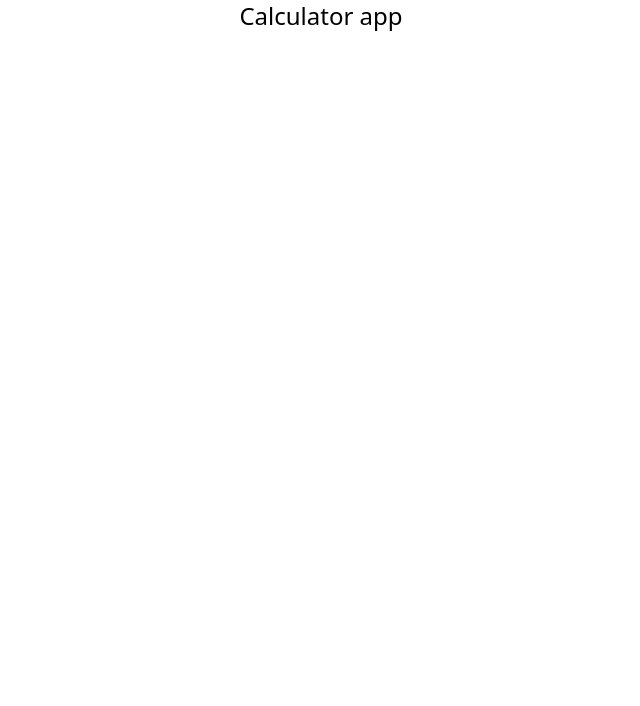
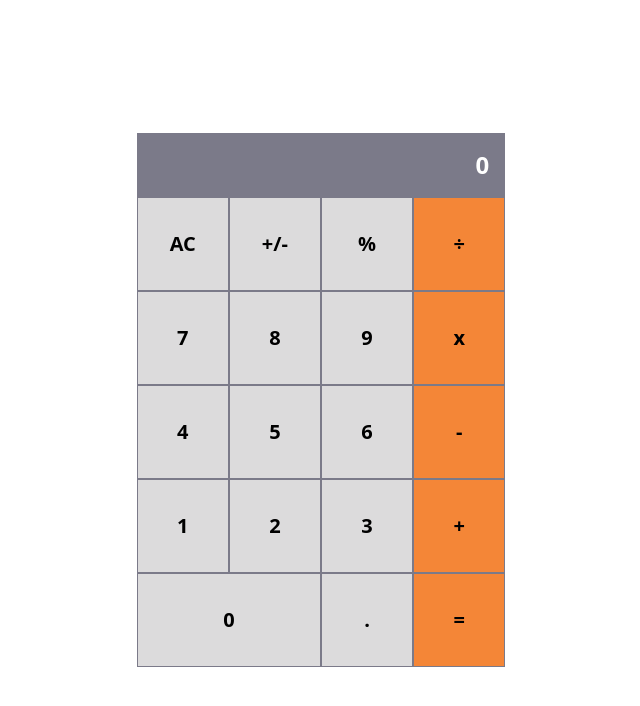
Before and after one commit to Fidesnoella/calculator-app, a React (Vite) app: page / in a window 1280 px wide. Shown: the top 706 px of the page, without its empty margins (319-959 px from the left). Built offline with nearby package versions, Linux system fonts and the light colour scheme.

Commit message:
feat: create calculator app

```diff
--- a/index.html
+++ b/index.html
@@ -4,7 +4,7 @@
     <meta charset="UTF-8" />
     <link rel="icon" type="image/svg+xml" href="/vite.svg" />
     <meta name="viewport" content="width=device-width, initial-scale=1.0" />
-    <title>Calaculator</title>
+    <title>Calculator</title>
   </head>
   <body>
     <div id="root"></div>
--- a/src/App.jsx
+++ b/src/App.jsx
@@ -1,7 +1,81 @@
+import { useState } from "react"
+import Button from "./Button";
+
 export default function App() {
+  const [currentValue, setCurrentValue] = useState(0)
+  const [previousValue, setPreviousValue] = useState(0)
+  const [operator, setOperator] = useState(null)
+
+
+  function handleClick(number) {
+    if (operator === null) {
+      setCurrentValue(prevValue => prevValue + number);
+    } else {
+      setPreviousValue(currentValue);
+      setCurrentValue(number);
+    }
+  }
+
+  function handleOperator(newOperator) {
+    setOperator(newOperator)
+  }
+
+  function handleChangeSign() {
+    return currentValue * -1
+  }
+
+  function handleEqual() {
+    let result = 0;
+    switch (operator) {
+      case '+':
+        result = Number(previousValue) + Number(currentValue);
+        break;
+      case '-':
+        result = Number(previousValue) - Number(currentValue);
+        break;
+      case '*':
+        result = Number(previousValue) * Number(currentValue);
+        break;
+      case '/':
+        result = Number(previousValue) / Number(currentValue);
+        break;
+      case '%':
+        result = Number(previousValue) % Number(currentValue);
+        break;
+      default:
+        result = Number(currentValue);
+        break;
+    }
+    setCurrentValue(result);
+    setOperator(null);
+    setPreviousValue(0);
+  }
+
+
   return (
-    <div>
-      <p className="text-2xl text-center">Calculator app</p>
-    </div>
+    <main className="h-screen mx-auto container flex flex-col items-center justify-center">
+      <div className="grid grid-cols-4 text-center cursor-pointer">
+        <div className="bg-[#7b7a89] text-white w-full text-2xl p-4 font-bold flex col-span-4 justify-end">{currentValue}</div>
+        <Button handleClick={() => setCurrentValue(0)} style="text-lg">AC</Button>
+        <Button handleClick={() => setCurrentValue(handleChangeSign)}>+/-</Button>
+        <Button handleClick={() => handleOperator('%')}>%</Button>
+        <Button handleClick={() => handleOperator('/')} style="bg-[#f48637]">÷</Button>
+        <Button handleClick={() => handleClick(7)}>7</Button>
+        <Button handleClick={() => handleClick(8)}>8</Button>
+        <Button handleClick={() => handleClick(9)}>9</Button>
+        <Button handleClick={() => handleOperator('*')} style="bg-[#f48637] text-lg">x</Button>
+        <Button handleClick={() => handleClick(4)}>4</Button>
+        <Button handleClick={() => handleClick(5)}>5</Button>
+        <Button handleClick={() => handleClick(6)}>6</Button>
+        <Button handleClick={() => handleOperator('-')} style="bg-[#f48637] text-3xl">-</Button>
+        <Button handleClick={() => handleClick(1)}>1</Button>
+        <Button handleClick={() => handleClick(2)}>2</Button>
+        <Button handleClick={() => handleClick(3)}>3</Button>
+        <Button handleClick={() => handleOperator('+')} style="bg-[#f48637]">+</Button>
+        <Button handleClick={() => handleClick(0)} style="col-span-2" >0</Button>
+        <Button handleClick={() => handleClick('.')}>.</Button>
+        <Button handleClick={handleEqual} style="bg-[#f48637]">=</Button>
+      </div>
+    </main >
   )
 }
--- /dev/null
+++ b/src/Button.jsx
@@ -0,0 +1,7 @@
+export default function Button({ handleClick, children, style }) {
+    return (
+        <button className={`border border-[#7b7a89] bg-[#dcdbdc] font-bold p-8 text-xl ${style}`} onClick={handleClick}>
+            {children}
+        </button>
+    );
+}
```
